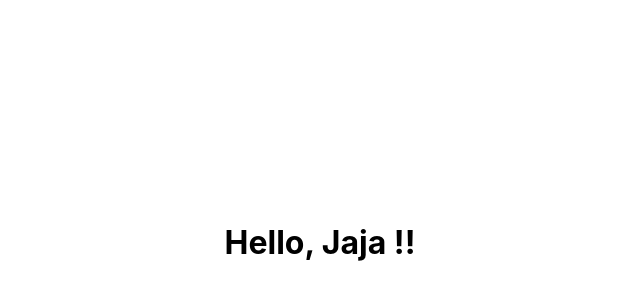
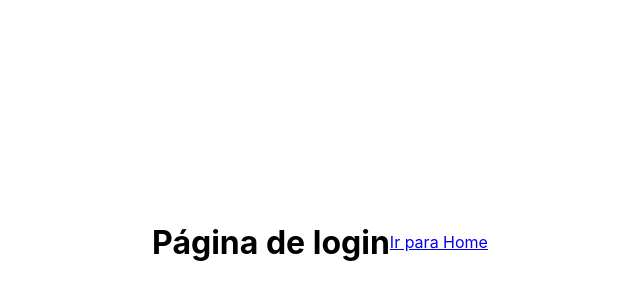
Before and after one commit to estartandodevs-course/sport-friend, a React (Create React App) app: page /Login in a window 1280 px wide. Shown: the part 158-458 px from the top of the page, without its empty margins (320-960 px from the left). Built offline with nearby package versions, Linux system fonts and the light colour scheme.

Commit message:
router dom
npm install --save react-router-dom

```diff
--- a/package.json
+++ b/package.json
@@ -7,6 +7,7 @@
     "node-sass": "^4.13.0",
     "react": "^16.12.0",
     "react-dom": "^16.12.0",
+    "react-router-dom": "^5.1.2",
     "react-scripts": "3.2.0"
   },
   "scripts": {
--- a/src/App.js
+++ b/src/App.js
@@ -1,12 +1,13 @@
 import React from 'react';
-import Home from './pages/Home/home'
+import Routers from './Router';
+// import Home from './pages/Home/home'
 import './App.scss';
 
 
 function App() {
   return (
-    <Home />
-
+    // <Home />
+    <Routers/>
   );
 }
 
--- /dev/null
+++ b/src/Router.js
@@ -0,0 +1,20 @@
+import React from 'react';
+
+import {
+    BrowserRouter,
+    Switch,
+    Route,
+} from "react-router-dom";
+import Home from './pages/Home/home';
+import Login from './pages/Login/login';
+
+export default function Routers() {
+    return(
+        <BrowserRouter>
+        <Switch>
+            <Route path="/" exact component={Home} />
+            <Route path="/Login" component={Login} />
+        </Switch>
+        </BrowserRouter>
+    );
+}
--- a/src/pages/Home/home.js
+++ b/src/pages/Home/home.js
@@ -1,11 +1,12 @@
 import React from 'react';
-
+import { Link } from "react-router-dom";
 import './home.scss';
 
 export default function Home() {
   return (
     <div>
         <h1>Hello, Jaja !!</h1>
+        <Link to="../Login/login">Ir para Login</Link>
     </div>
   );
 }
--- /dev/null
+++ b/src/pages/Login/login.js
@@ -0,0 +1,12 @@
+import React from 'react';
+import { Link } from "react-router-dom";
+
+function login() {
+  return (
+    <>
+    <h1 className="login-title"> Página de login </h1>
+    <Link to="/">Ir para Home</Link>
+    </>
+  );
+}
+export default login;
```
Also changed, not shown: 1 other file (tests, documents, lock files or other folders).
